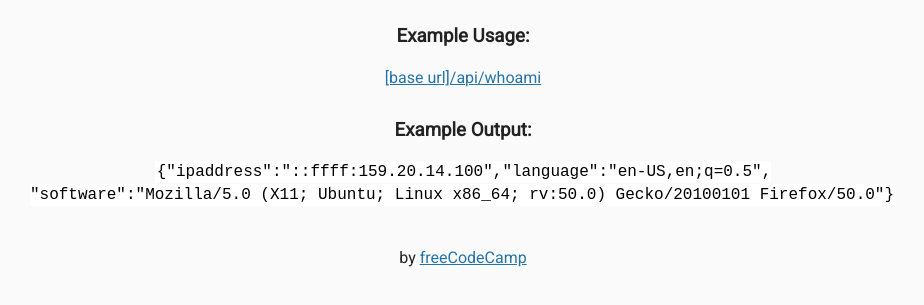
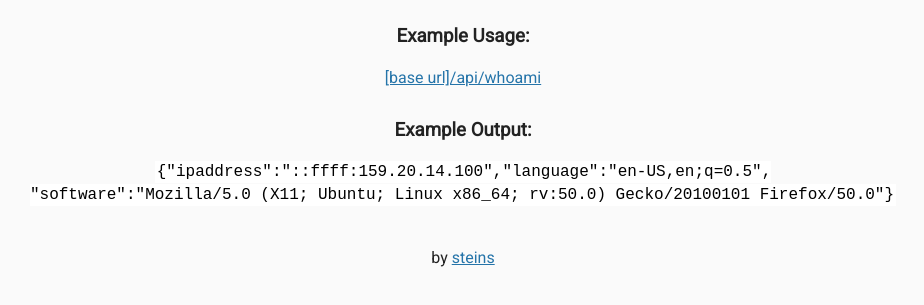
Before and after one commit to steins13/RequestHeaderParserMicroservice, a website: page views/index.html in a window 1280 px wide. Shown: the part 67-372 px from the top of the page, without its empty margins (177-1101 px from the left). Drawn offline with Linux system fonts and the light colour scheme; files that its build step writes are made by us from their sources.

Commit message:
Update index.html

```diff
--- a/views/index.html
+++ b/views/index.html
@@ -25,7 +25,7 @@
       </div>
       <div class="footer">
         <p>
-          by <a href="https://www.freecodecamp.org">freeCodeCamp</a>
+          by <a href="https://www.freecodecamp.org/steins">steins</a>
         </p>
       </div>
    </body>
```
